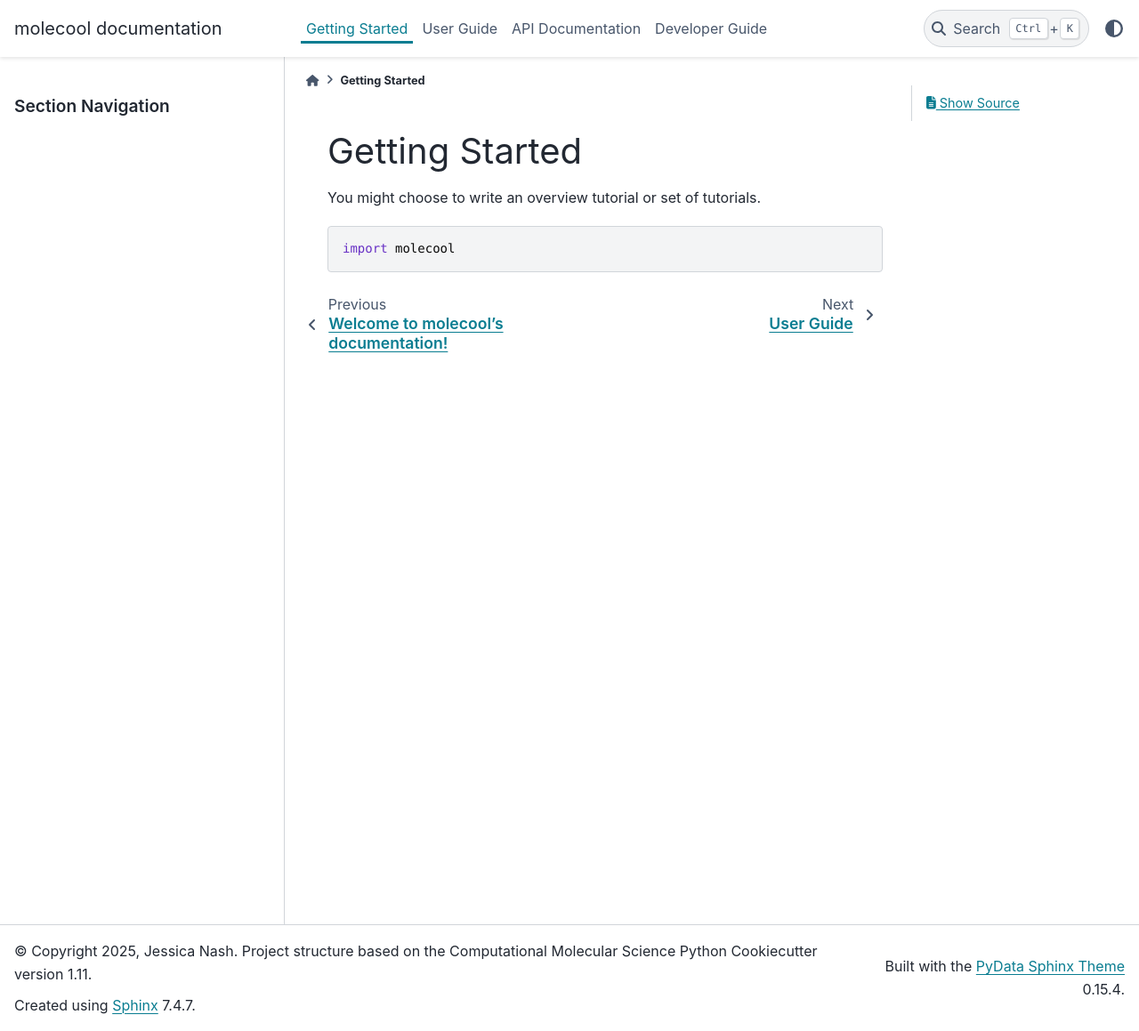
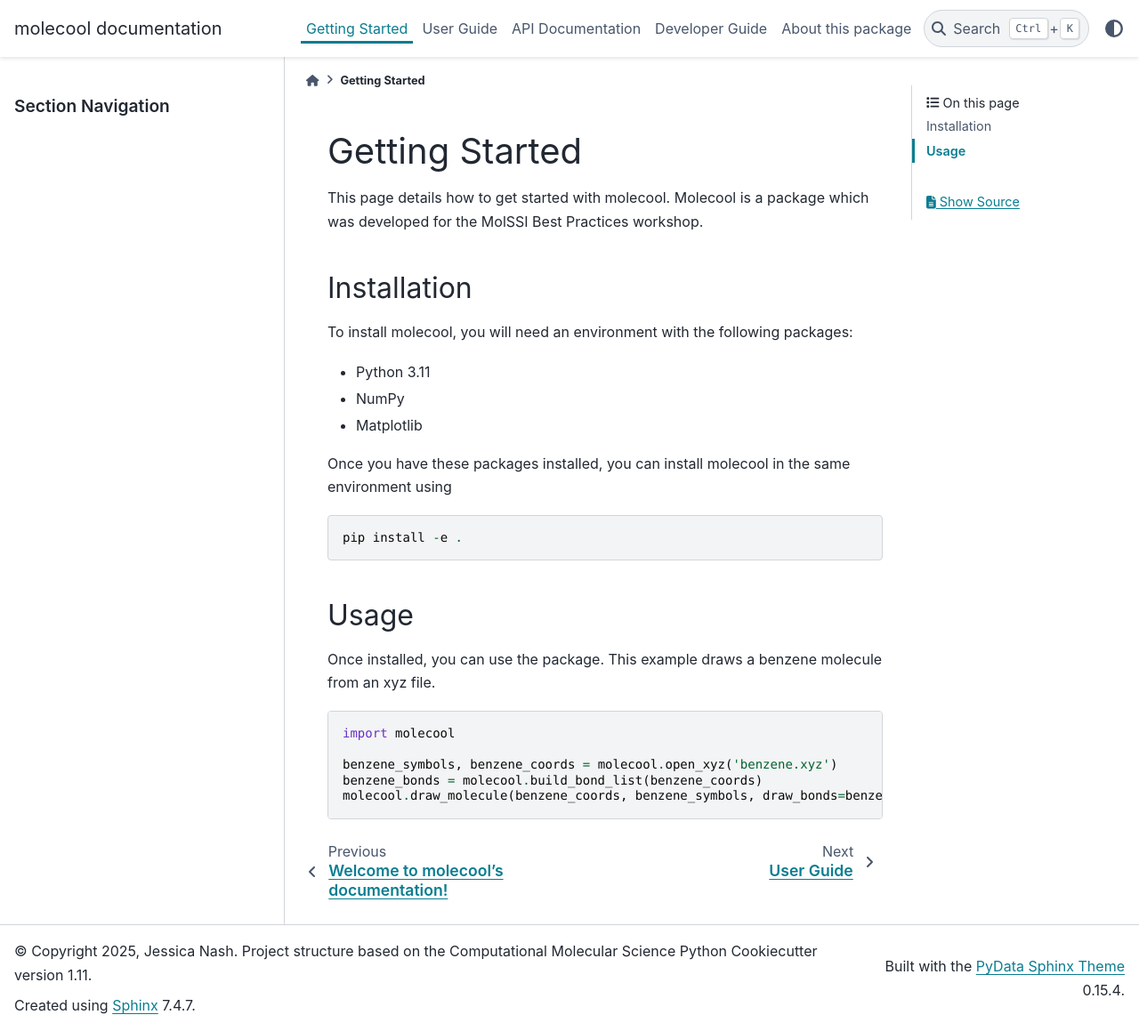
Before and after one commit to janash/molecool, a Sphinx documentation site: the page built from docs/getting_started.rst, in a window 1280 px wide and 1159 px high. Shown: the whole window at 89% size. Built offline with Sphinx 7.4.7 and the PyData theme 0.15.4, drawn with Linux system fonts in a browser that asks for light colours; the version number could not be read and is left out.

Commit message:
Complete lesson 10: Documentation setup with Sphinx
- Install Sphinx and required dependencies (sphinx_rtd_theme, sphinx-design, etc.)
- Update index.rst with package description
- Create comprehensive Getting Started page with installation and usage
- Create About page with MolSSI workshop information
- Configure API documentation with autosummary for calculate_distance, calculate_angle, calculate_center_of_mass
- Create measure.rst demonstrating automodule and autofunction directives
- Update .readthedocs.yaml with modern configuration format
- Create docs/requirements.txt for ReadTheDocs build dependencies
- Successfully build HTML documentation with Sphinx

```diff
--- /dev/null
+++ b/docs/about.rst
@@ -0,0 +1,3 @@
+About this package
+------------------
+This package and documentation are a sample created for the Best Practices Workshop held by `The Molecular Sciences Software Institute <https://molssi.org>`_.
--- a/docs/api.rst
+++ b/docs/api.rst
@@ -4,4 +4,6 @@ API Documentation
 .. autosummary::
    :toctree: autosummary
 
-   molecool.canvas
+   molecool.calculate_distance
+   molecool.calculate_angle
+   molecool.calculate_center_of_mass
--- /dev/null
+++ b/docs/autosummary/molecool.calculate_angle.rst
@@ -0,0 +1,6 @@
+molecool.calculate\_angle
+=========================
+
+.. currentmodule:: molecool
+
+.. autofunction:: calculate_angle
--- /dev/null
+++ b/docs/autosummary/molecool.calculate_center_of_mass.rst
@@ -0,0 +1,6 @@
+molecool.calculate\_center\_of\_mass
+====================================
+
+.. currentmodule:: molecool
+
+.. autofunction:: calculate_center_of_mass
--- /dev/null
+++ b/docs/autosummary/molecool.calculate_distance.rst
@@ -0,0 +1,6 @@
+molecool.calculate\_distance
+============================
+
+.. currentmodule:: molecool
+
+.. autofunction:: calculate_distance
--- a/docs/getting_started.rst
+++ b/docs/getting_started.rst
@@ -1,9 +1,28 @@
 Getting Started
 ===============
 
+This page details how to get started with molecool. Molecool is a package which was developed for the MolSSI Best Practices workshop.
 
-You might choose to write an overview tutorial or set of tutorials.
+Installation
+------------
+To install molecool, you will need an environment with the following packages:
 
-.. code-block:: python
+* Python 3.11
+* NumPy
+* Matplotlib
+
+Once you have these packages installed, you can install molecool in the same environment using
+::
+
+     pip install -e .
+
+Usage
+-------
+Once installed, you can use the package. This example draws a benzene molecule from an xyz file.
+::
 
     import molecool
+
+    benzene_symbols, benzene_coords = molecool.open_xyz('benzene.xyz')
+    benzene_bonds = molecool.build_bond_list(benzene_coords)
+    molecool.draw_molecule(benzene_coords, benzene_symbols, draw_bonds=benzene_bonds)
--- a/docs/index.rst
+++ b/docs/index.rst
@@ -5,6 +5,9 @@
 
 Welcome to molecool's documentation!
 =========================================================
+molecool is a Python package designed to read in, perform analysis,
+and visualize molecular coordinates. The file formats `xyz` and `pdb` are
+currently supported.
 
 .. grid:: 1 1 2 2
 
@@ -72,3 +75,4 @@ Welcome to molecool's documentation!
    user_guide
    api
    developer_guide
+   about
--- /dev/null
+++ b/docs/requirements.txt
@@ -0,0 +1,4 @@
+numpy
+matplotlib
+sphinx
+sphinx_rtd_theme
```
Also changed, not shown: docs/measure.rst (added, +12 -0 lines), .readthedocs.yaml.
